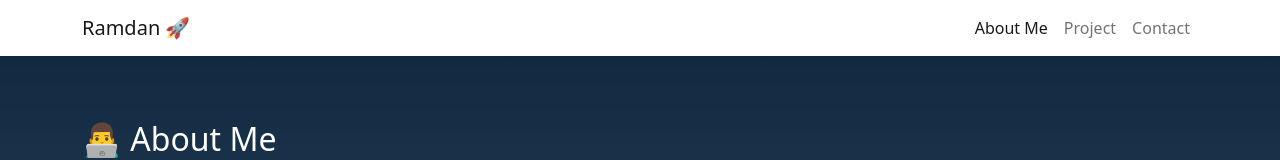
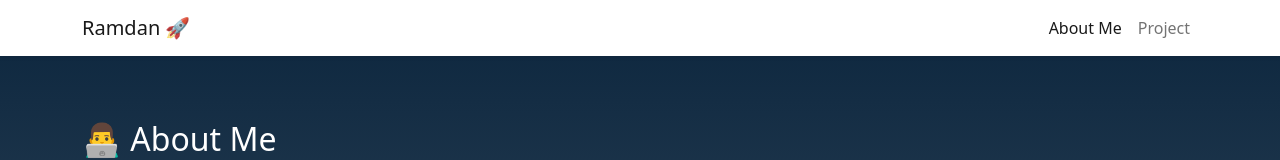
Before and after one commit to onlyramdan/onlyramdan.github.io, a plain HTML site: page index.html in a window 1280 px wide. Shown: the top 160 px of the page. Drawn offline with nearby package versions, Linux system fonts and the light colour scheme.

Commit message:
feat: hilangin contact

```diff
--- a/index.html
+++ b/index.html
@@ -27,7 +27,7 @@
           <div class="navbar-nav ms-auto">
             <a class="nav-link active" aria-current="page" href="#home">About Me</a>
             <a class="nav-link" href="#project">Project</a>
-            <a class="nav-link" href="#contact">Contact</a>
+            <!-- <a class="nav-link" href="#contact">Contact</a> -->
           </div>
         </div>
       </div>
```
